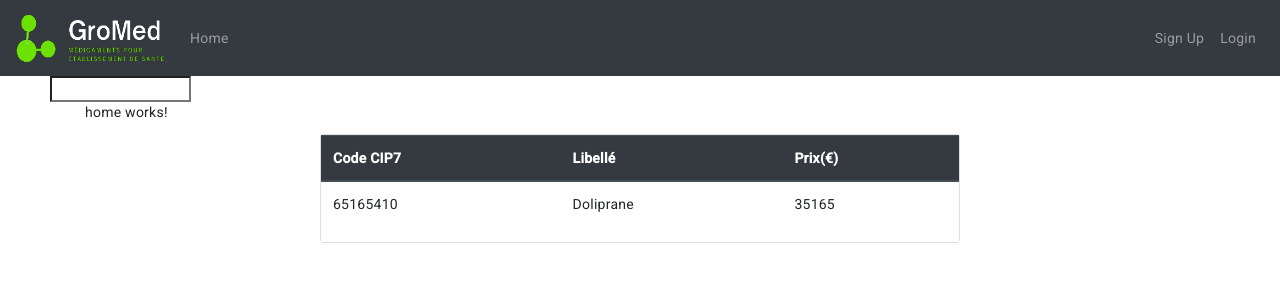
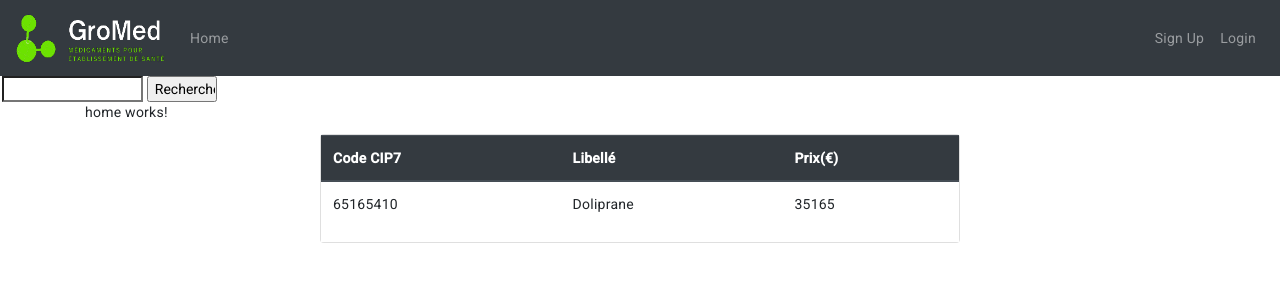
Before and after one commit to l3miage-moussola/Projet-BDi-team-Miagiles-FrontEnd, an Angular app: page /home in a window 1280 px wide. Shown: the top 300 px of the page. Built offline with nearby package versions, Linux system fonts and the light colour scheme.

Commit message:
Feat : add button for search-bar.component.html

```diff
--- a/src/app/search-bar/search-bar.component.html
+++ b/src/app/search-bar/search-bar.component.html
@@ -1 +1,2 @@
-<input type="search" id="search" style="width: 11%;margin-right: 100px;margin-left: 50px;">
+<input type="search" id="search" style="width: 11%;margin-right: 1px;margin-left: 2px;margin-top:0px">
+<input type="button" id="searchbutton" value="Rechercher" style="width: 5.5%;margin-right: 0px;margin-left: 3px">
```
